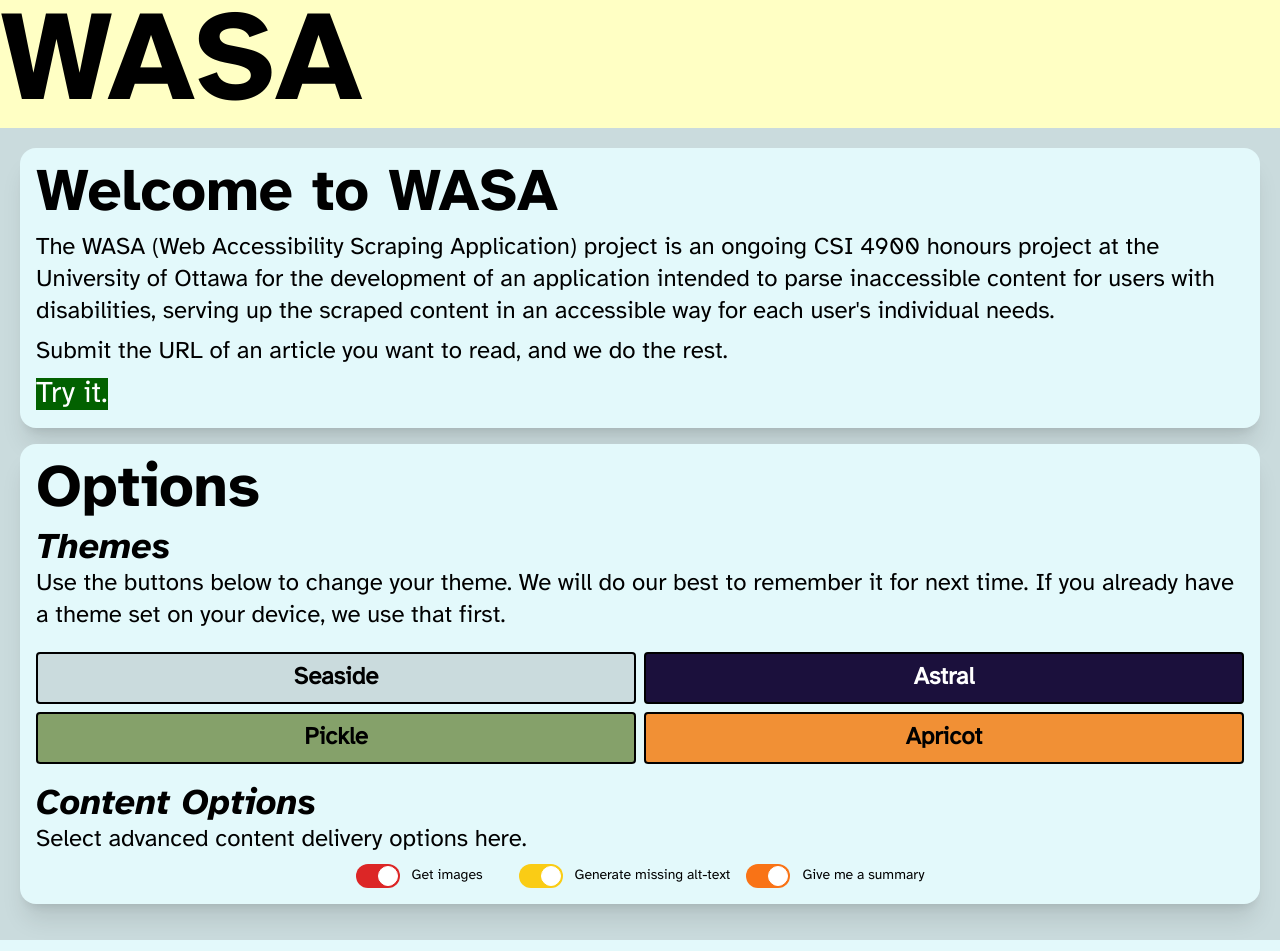
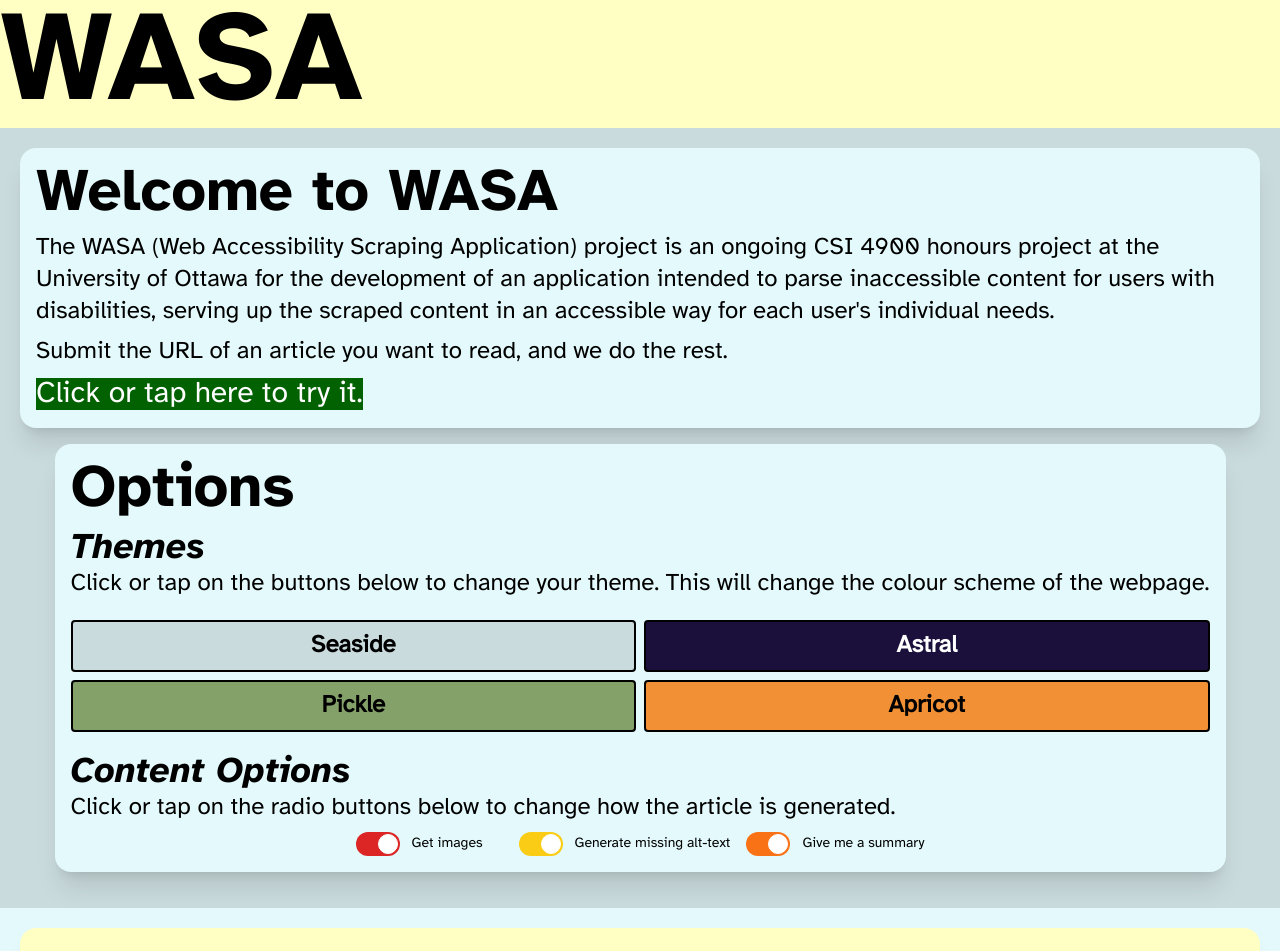
Before and after one commit to jwagn037/CSI-4900-Web-Accessibility-Scraping-Application, an Angular app in the folder frontend/WASA-frontend/: page / in a window 1280 px wide. Shown: the top 951 px of the page. Built offline with nearby package versions, Linux system fonts and the light colour scheme.

Commit message:
Update explanatory text and anchor tags
For WCAG section 1.3.3 we need to use some non-graphical means to convey
information to the user. I tidied up some language to make it
declarative.

```diff
--- a/frontend/WASA-frontend/src/app/dynamic-article/dynamic-article.component.html
+++ b/frontend/WASA-frontend/src/app/dynamic-article/dynamic-article.component.html
@@ -11,5 +11,5 @@
 </ng-container>
 <div *ngIf="this.htmlList.length>0">
     <hr class="mt-5 mb-5">
-    <a href="#urlSubmissionField" class="text-5xl mt-8 hover:underline underline-offset-6 highlight" [ngClass]="themeClass">Return to tool.</a>
+    <a href="#urlSubmissionField" class="text-5xl mt-8 hover:underline underline-offset-6 highlight" [ngClass]="themeClass">Click or tap here to return to the URL submission field.</a>
 </div>
--- a/frontend/WASA-frontend/src/app/landing/landing.component.html
+++ b/frontend/WASA-frontend/src/app/landing/landing.component.html
@@ -12,14 +12,14 @@
                 <h1 class="text-6xl mb-2">Welcome to WASA</h1>
                 <p class="text-2xl mb-2">The WASA (Web Accessibility Scraping Application) project is an ongoing CSI 4900 honours project at the University of Ottawa for the development of an application intended to parse inaccessible content for users with disabilities, serving up the scraped content in an accessible way for each user's individual needs.</p>
                 <p class="text-2xl mb-2">Submit the URL of an article you want to read, and we do the rest.</p>
-                <a href="#urlSubmissionField" class="text-3xl hover:underline underline-offset-8 highlight" [ngClass]="themeClass">Try it.</a>
+                <a href="#urlSubmissionField" class="text-3xl hover:underline underline-offset-8 highlight" [ngClass]="themeClass">Click or tap here to try it.</a>
             </div>
 
             <!-- User options -->
             <div class="shadow-xl p-4 max-w-7xl mb-4 rounded-2xl secondary" [ngClass]="themeClass">
                 <h1 class="text-6xl mb-2">Options</h1>
                 <h2 class="text-4xl">Themes</h2>
-                <p class="text-2xl">Use the buttons below to change your theme. We will do our best to remember it for next time. If you already have a theme set on your device, we use that first.</p>
+                <p class="text-2xl">Click or tap on the buttons below to change your theme. This will change the colour scheme of the webpage.</p>
                 <div class="grid grid-cols-2 gap-2 mt-5 mb-5">
                     <!-- Light mode selector -->
                     <button class="text-2xl font-semibold py-2 px-4 rounded light-btn"
@@ -35,7 +35,7 @@
                     (click)="setAccess2Theme()">Apricot</button>
                 </div>
                 <h2 class="text-4xl">Content Options</h2>
-                <p class="text-2xl mb-2">Select advanced content delivery options here.</p>
+                <p class="text-2xl mb-2">Click or tap on the radio buttons below to change how the article is generated.</p>
                 <div class="flex justify-center space-x-4">
                     <label class="inline-flex items-center me-5 cursor-pointer">
                       <input type="checkbox" value="" class="sr-only peer" checked>
```
